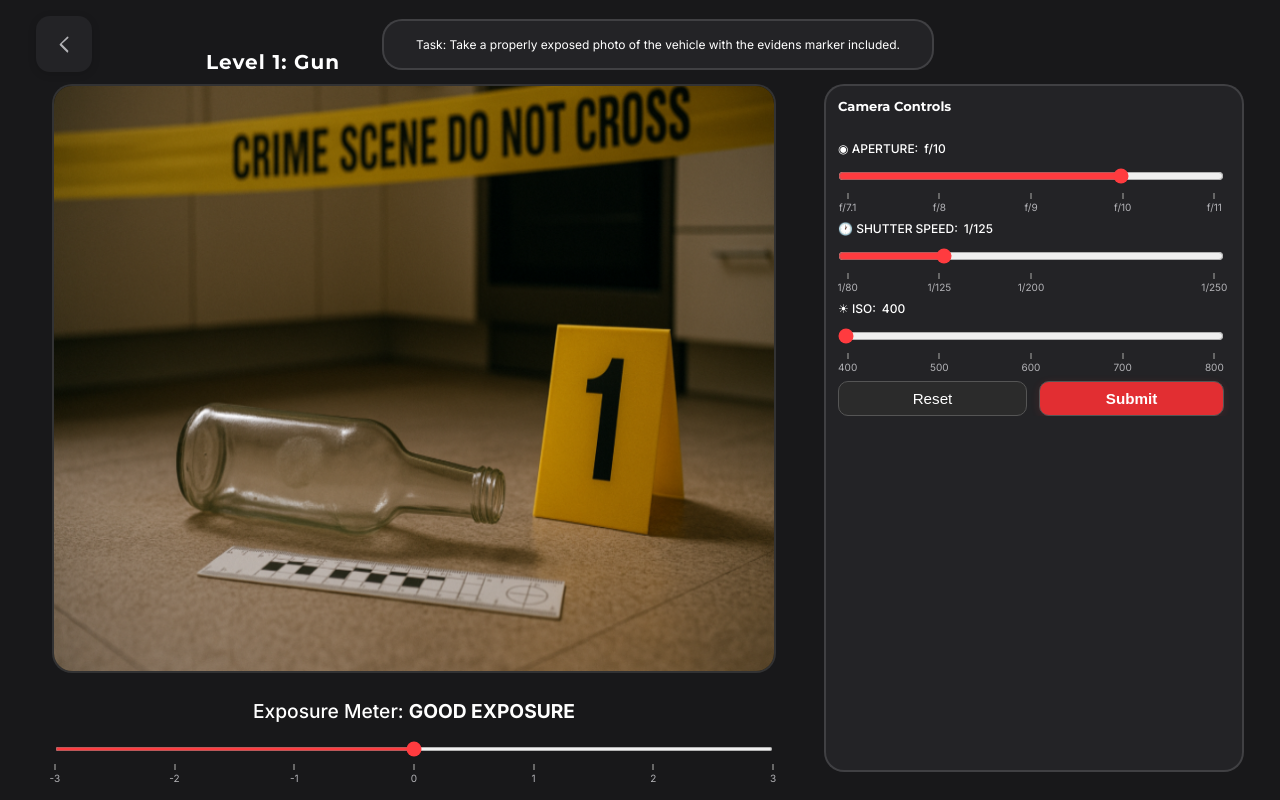
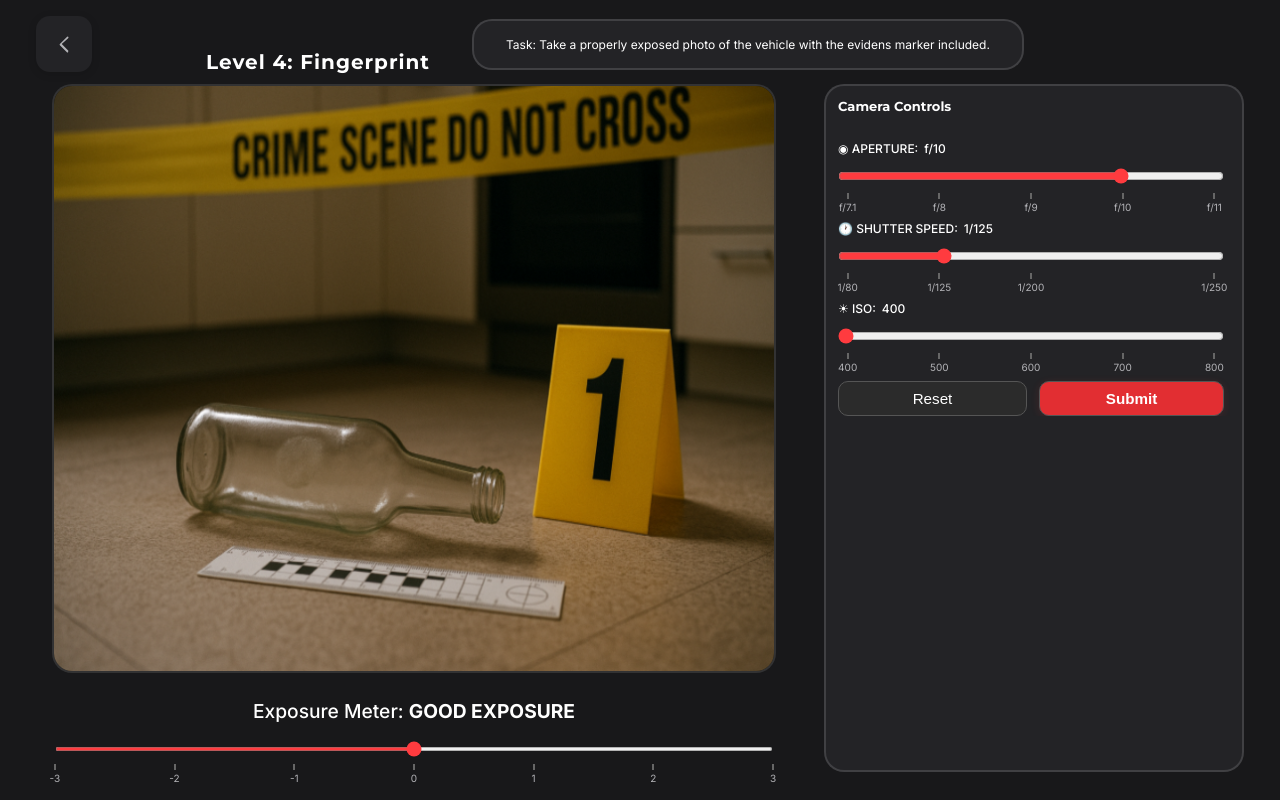
Before and after one commit to Inv8Solutions/ForensicLens, a plain HTML site: page levels/level4.html in a window 1280 px wide. Drawn offline with Linux system fonts and the light colour scheme.

Commit message:
fixed titles

```diff
--- a/levels/level4.html
+++ b/levels/level4.html
@@ -4,7 +4,7 @@
 <head>
 	<meta charset="UTF-8">
 	<meta name="viewport" content="width=device-width, initial-scale=1.0, user-scalable=no, maximum-scale=1.0, minimum-scale=1.0">
-	<title>Level 1: Gun</title>
+	<title>Level 4: Fingerprint</title>
 	<link href="https://fonts.googleapis.com/css2?family=Montserrat:wght@700;400&family=Inter:wght@400;500;700&display=swap" rel="stylesheet">
 	<style>
 		:root { --topbar-h: 64px; --gutter: 16px; }
@@ -874,7 +874,7 @@
 		<button class="back-btn" onclick="window.history.back()" aria-label="Back">
 			<svg viewBox="0 0 32 32"><path d="M20.7 25.3a1 1 0 0 1-1.4 0l-8-8a1 1 0 0 1 0-1.4l8-8a1 1 0 1 1 1.4 1.4L13.42 16l7.3 7.3a1 1 0 0 1 0 1.4z"/></svg>
 		</button>
-		<div class="level-title">Level 1: Gun</div>
+		<div class="level-title">Level 4: Fingerprint</div>
 		<div class="task-box">Task: Take a properly exposed photo of the vehicle with the evidens marker included.</div>
 	</div>
 	<div id="main-content">
```
Also changed, not shown: levels/level2.html (+2 -2 lines), levels/level3.html (+2 -2 lines).
